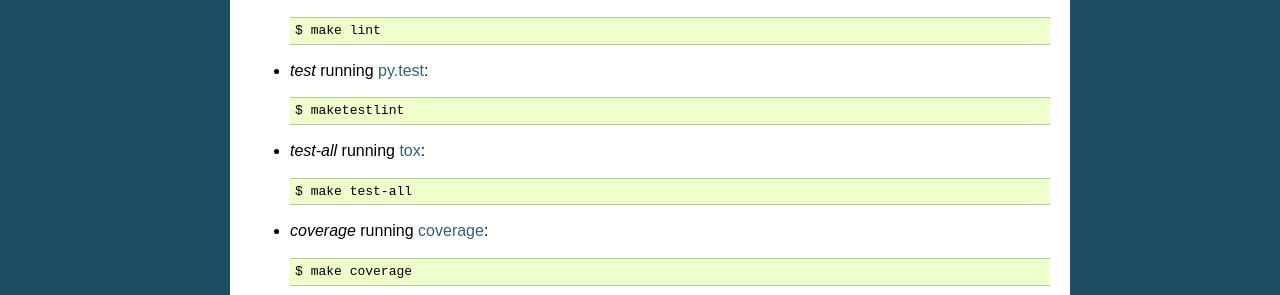
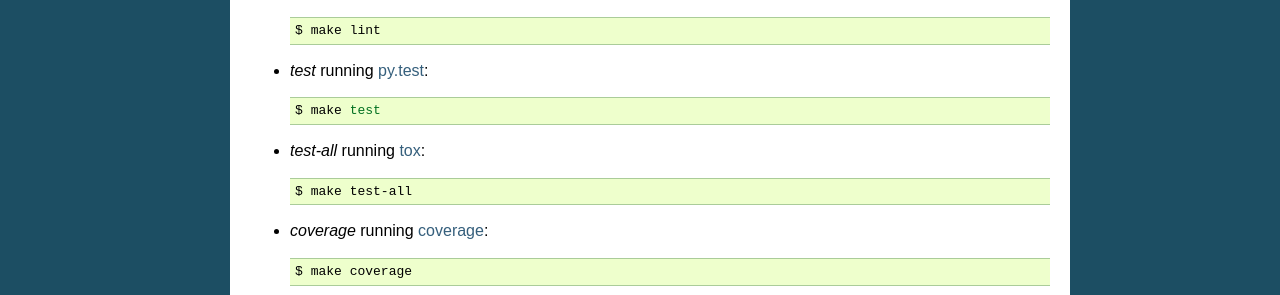
Before and after one commit to webyneter/python-humble-utils, a Sphinx documentation site: the page built from docs/project-makefile.rst, in a window 1280 px wide. Shown: the part 378-673 px from the top of the page. Built offline with Sphinx 7.4.7, drawn with Linux system fonts in a browser that asks for light colours; pages that are not in the unit, such as notebooks, are missing from menus.

Commit message:
Fix project makefile docs

```diff
--- a/docs/project-makefile.rst
+++ b/docs/project-makefile.rst
@@ -26,7 +26,7 @@ To facilitate smooth development worflow, we provide a `Makefile` defining a num
 
 * `test` running `py.test`_::
 
-    $ maketestlint
+    $ make test
 
 * `test-all` running `tox`_::
 
```
